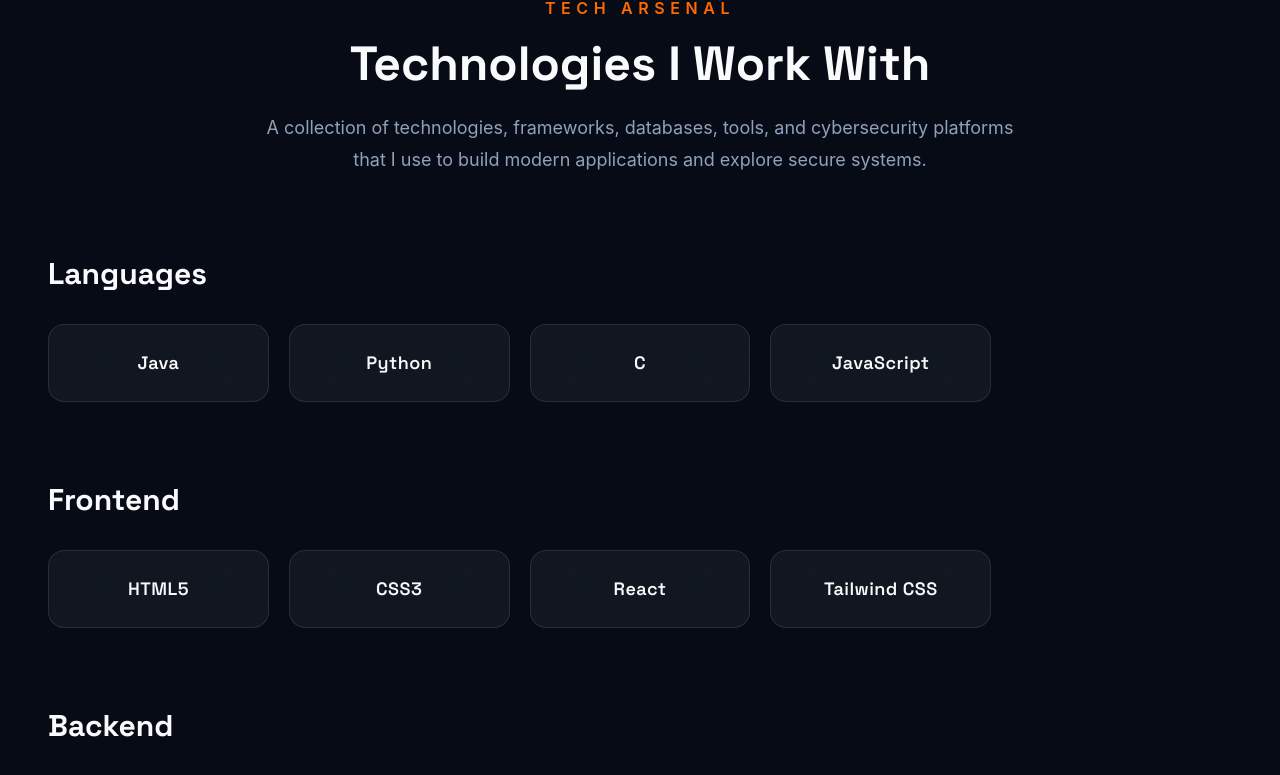
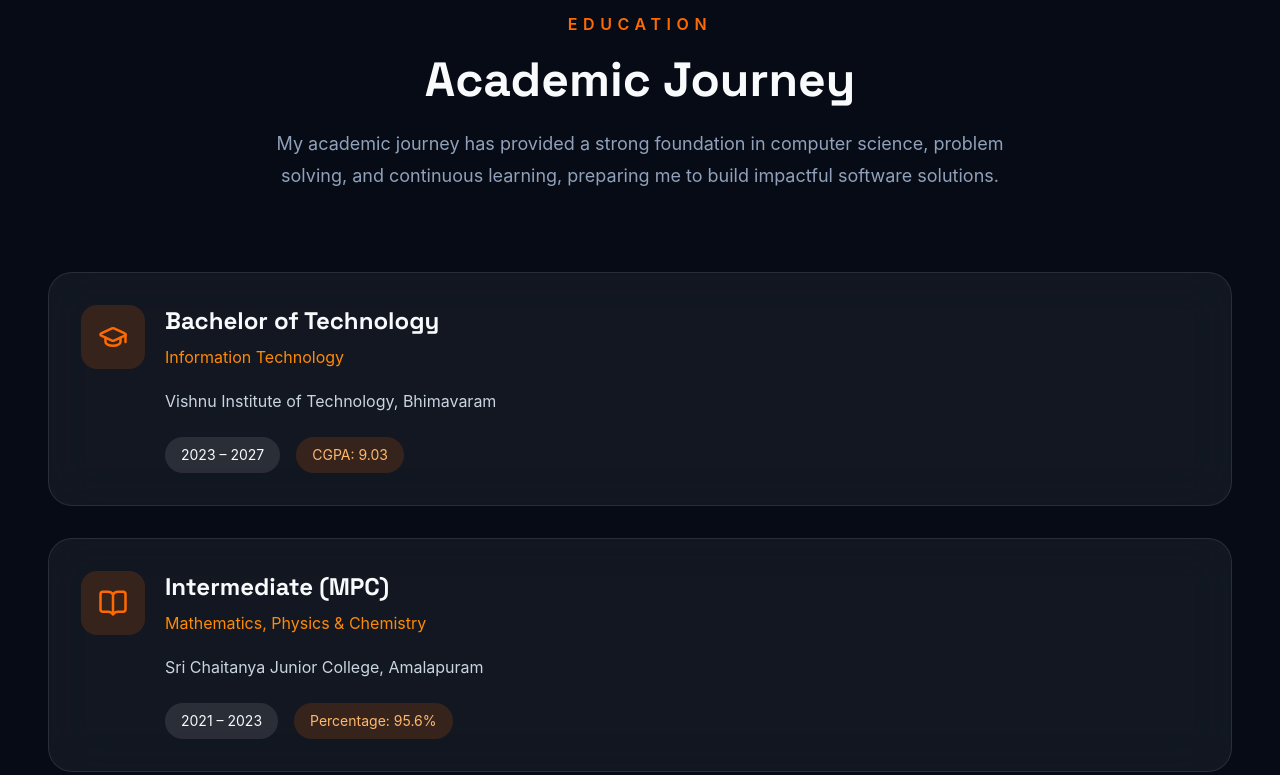
Before and after one commit to Prasad-Nalla/Portfolio, a React (Vite) app: page / in a window 1280 px wide. Shown: the part 1796-2571 px from the top of the page. Built offline with nearby package versions, Linux system fonts and the light colour scheme.

Commit message:
feat : Education Section Added

```diff
--- a/src/App.jsx
+++ b/src/App.jsx
@@ -7,6 +7,7 @@
 import CyberLab from "./sections/CyberLab/CyberLab";
 import Contact from "./sections/Contact/Contact";
 import Footer from "./sections/Footer/Footer";
+import Education from "./sections/Education/Education";
 function App() {
   return (
     <>
@@ -15,6 +16,7 @@
       <main>
         <Hero />
         <About />
+        <Education/>
         <Skills />
         <Projects />
         <DeveloperPresence />
--- /dev/null
+++ b/src/sections/Education/Education.jsx
@@ -0,0 +1,47 @@
+import Container from "../../components/layout/Container";
+import EducationCard from "./EducationCard";
+import { education } from "./educationData";
+
+const Education = () => {
+  return (
+    <section
+      id="education"
+      className="bg-[#060B16] py-32"
+    >
+      <Container>
+
+        <div className="mb-20 text-center">
+
+          <p className="uppercase tracking-[0.35em] font-semibold text-orange-500">
+            Education
+          </p>
+
+          <h2 className="mt-5 text-5xl font-bold">
+            Academic Journey
+          </h2>
+
+          <p className="mx-auto mt-6 max-w-3xl text-lg leading-8 text-slate-400">
+            My academic journey has provided a strong foundation in
+            computer science, problem solving, and continuous learning,
+            preparing me to build impactful software solutions.
+          </p>
+
+        </div>
+
+        <div className="space-y-8">
+
+          {education.map((item) => (
+            <EducationCard
+              key={item.title}
+              item={item}
+            />
+          ))}
+
+        </div>
+
+      </Container>
+    </section>
+  );
+};
+
+export default Education;
--- /dev/null
+++ b/src/sections/Education/EducationCard.jsx
@@ -0,0 +1,75 @@
+import { motion } from "framer-motion";
+
+const EducationCard = ({ item }) => {
+  const Icon = item.icon;
+
+  return (
+    <motion.div
+      whileHover={{ y: -6 }}
+      transition={{ duration: 0.3 }}
+      className="
+        rounded-3xl
+        border
+        border-white/10
+        bg-white/5
+        p-8
+        backdrop-blur-xl
+        transition-all
+        duration-300
+        hover:border-orange-500/40
+        hover:shadow-[0_20px_60px_rgba(255,107,0,.15)]
+      "
+    >
+      <div className="flex items-start gap-5">
+
+        <div
+          className="
+            flex
+            h-16
+            w-16
+            items-center
+            justify-center
+            rounded-2xl
+            bg-orange-500/15
+          "
+        >
+          <Icon
+            size={30}
+            className="text-orange-500"
+          />
+        </div>
+
+        <div>
+
+          <h3 className="text-2xl font-bold">
+            {item.title}
+          </h3>
+
+          <p className="mt-2 text-orange-400">
+            {item.degree}
+          </p>
+
+          <p className="mt-5 text-slate-300">
+            {item.institute}
+          </p>
+
+          <div className="mt-6 flex flex-wrap gap-4">
+
+            <span className="rounded-full bg-white/10 px-4 py-2 text-sm">
+              {item.duration}
+            </span>
+
+            <span className="rounded-full bg-orange-500/15 px-4 py-2 text-sm text-orange-300">
+              {item.score}
+            </span>
+
+          </div>
+
+        </div>
+
+      </div>
+    </motion.div>
+  );
+};
+
+export default EducationCard;
--- /dev/null
+++ b/src/sections/Education/educationData.js
@@ -0,0 +1,28 @@
+import { GraduationCap, BookOpen, School } from "lucide-react";
+
+export const education = [
+  {
+    icon: GraduationCap,
+    title: "Bachelor of Technology",
+    degree: "Information Technology",
+    institute: "Vishnu Institute of Technology, Bhimavaram",
+    duration: "2023 – 2027",
+    score: "CGPA: 9.03",
+  },
+  {
+    icon: BookOpen,
+    title: "Intermediate (MPC)",
+    degree: "Mathematics, Physics & Chemistry",
+    institute: "Sri Chaitanya Junior College, Amalapuram",
+    duration: "2021 – 2023",
+    score: "Percentage: 95.6%",
+  },
+  {
+    icon: School,
+    title: "Secondary School Certificate (SSC)",
+    degree: "State Board",
+    institute: "S.S.R.Z.P.P High School",
+    duration: "Completed in 2021",
+    score: "Percentage: 94.3%",
+  },
+];
```
